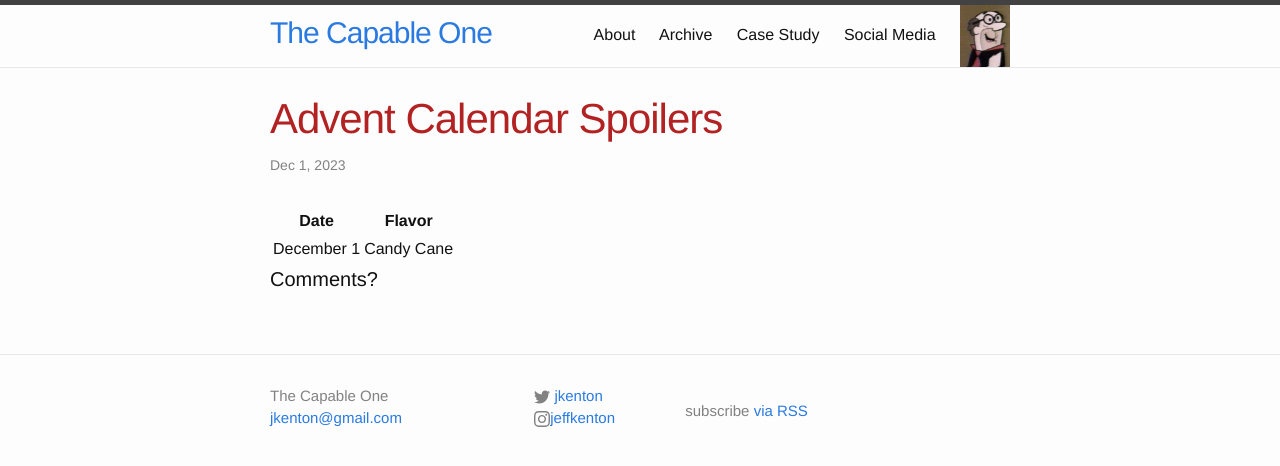
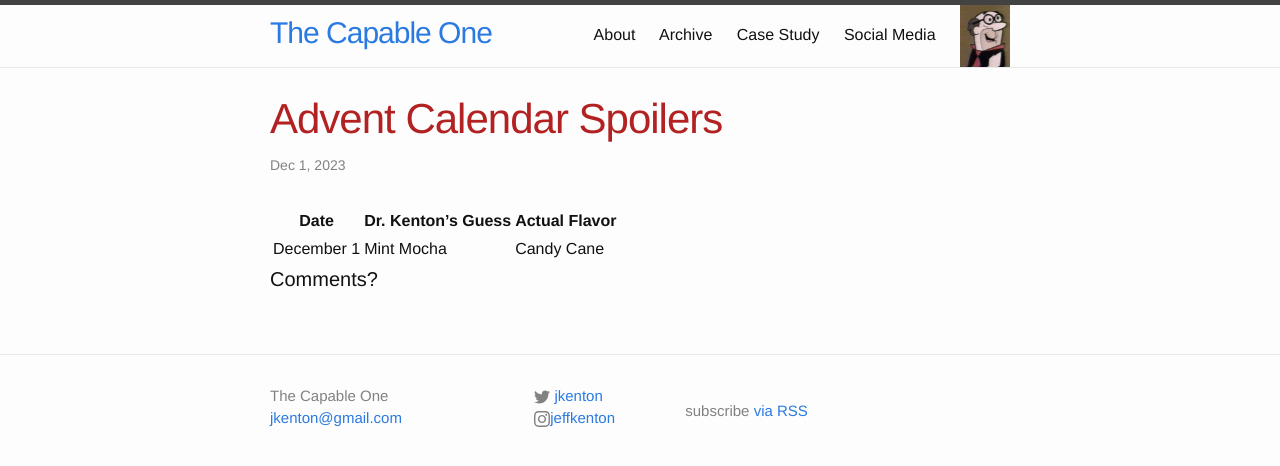
Before and after one commit to jkenton/CapableOne, a Jekyll site: the page built from _posts/2023-12-01-spoilers.md, in a window 1280 px wide. Shown: the top 466 px of the page. Built offline with Jekyll 4.4.1, drawn with Linux system fonts in a browser that asks for light colours; comment, search, counter and statistics services are not loaded.

Commit message:
dec01 spoiler

```diff
--- a/_posts/2023-12-01-spoilers.md
+++ b/_posts/2023-12-01-spoilers.md
@@ -5,6 +5,6 @@ layout: post
 comments: true
 ---
 
-|Date | Flavor|
-|---|---|
-|December 1| Candy Cane|
+|Date | Dr. Kenton's Guess | Actual Flavor|
+|---|---|---|
+|December 1| Mint Mocha | Candy Cane|
```
